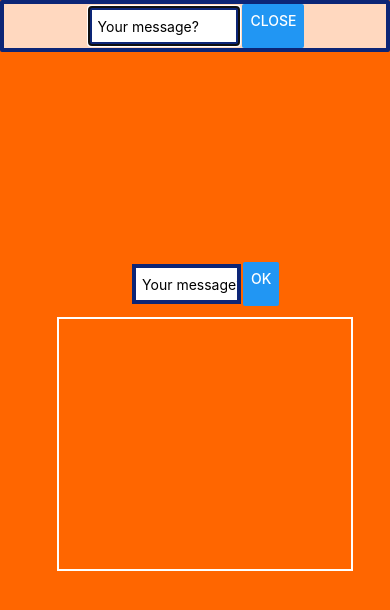
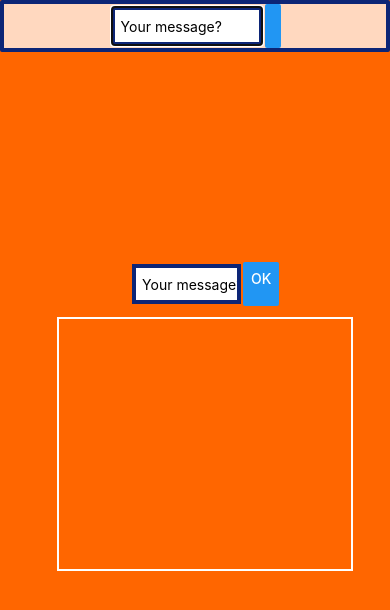
Before and after one commit to salter19/tamk-4A00EZ65-3001-kojo, a React Native app: screen / in a window 390 px wide. Shown: the top 610 px of the page. Built offline with nearby package versions, Linux system fonts and the light colour scheme.

Commit message:
Add button stuff to EditTask.

```diff
--- a/components/EditTask.js
+++ b/components/EditTask.js
@@ -13,8 +13,10 @@ const EditTask = (props) => {
         {/*ToDo: dynamic title */}
         <InputText
           onSubmitPressed={props.onSubmitPressed}
-          buttonTitle="Close"
+          buttonTitle1={props.buttonTitle1}
+          buttonTitle2={props.buttonTitle2}
         />
+
       </View>
     </Modal>
   );
```
